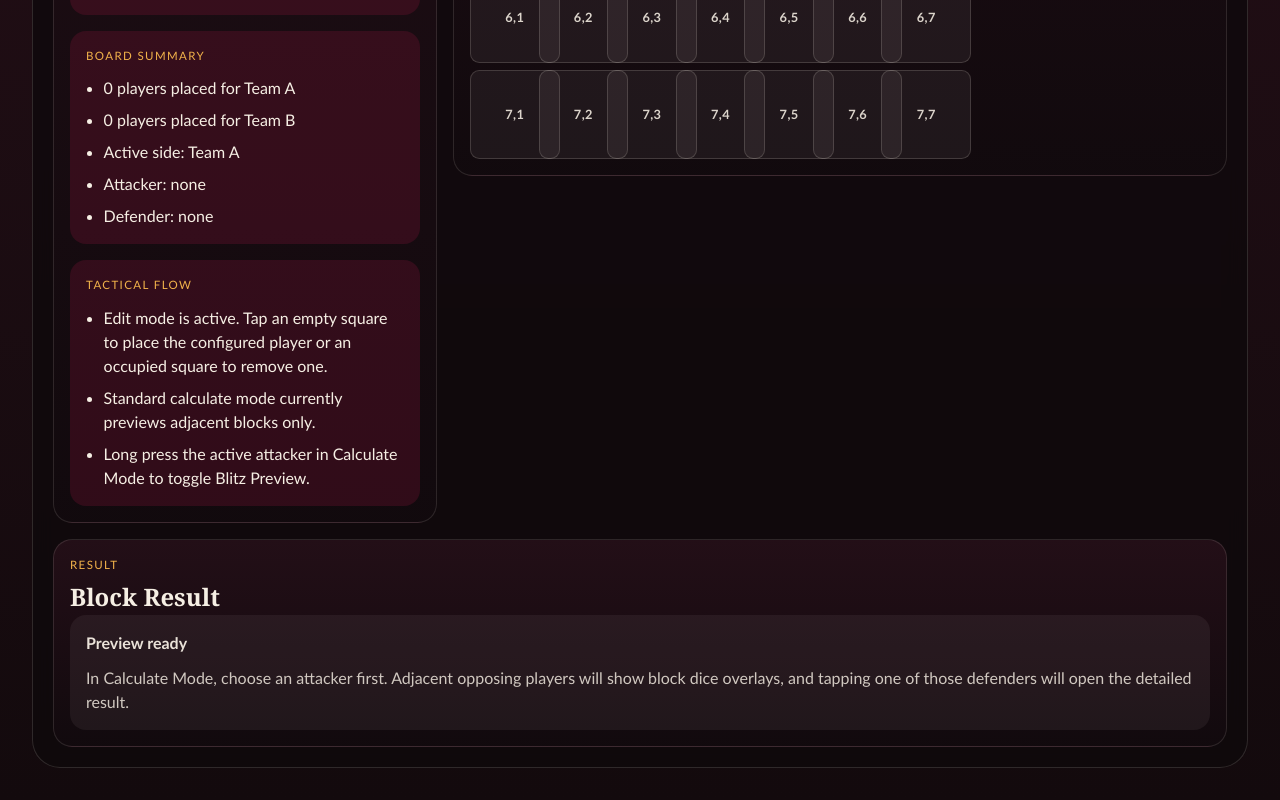
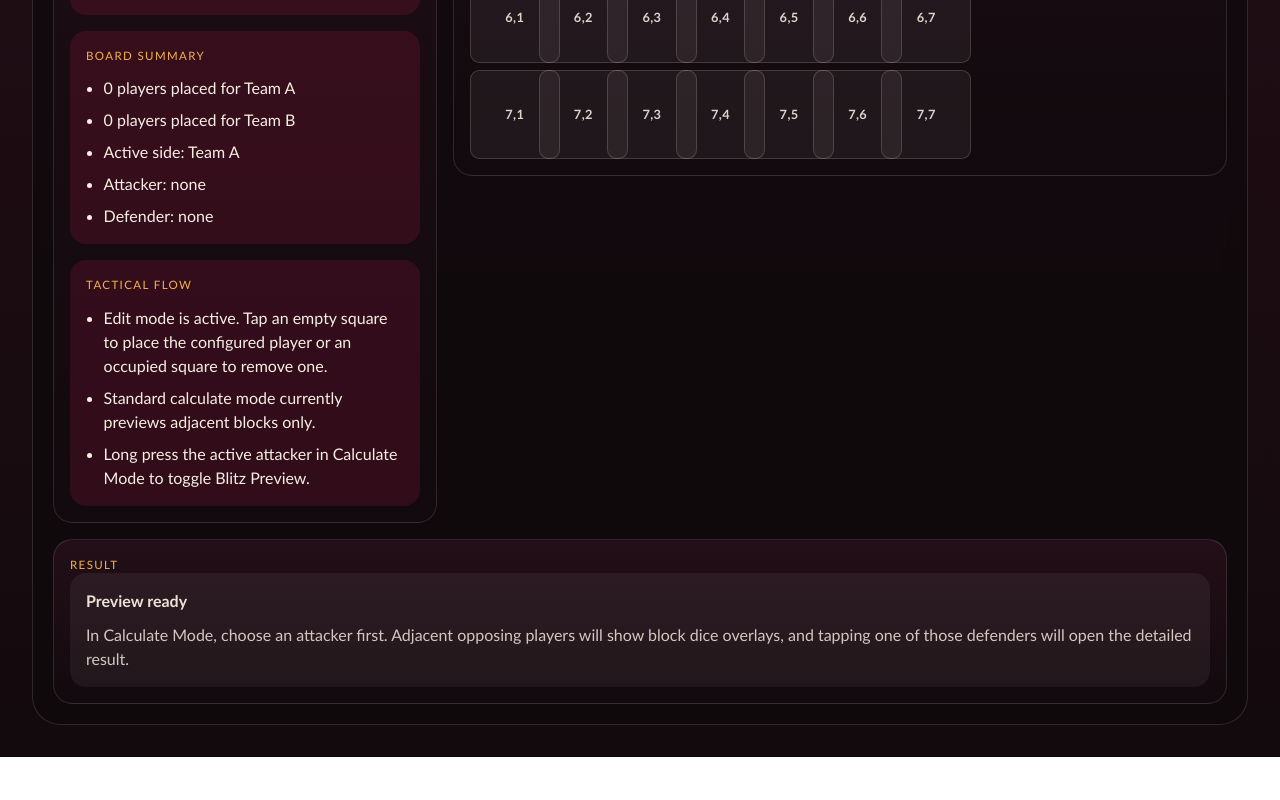
Before and after one commit to safeathomeapp/bloodbowltoolkit, a React (Vite) app: page / in a window 1280 px wide. Shown: the part 1864-2664 px from the top of the page. After the commit the page ends 2621 px from the top, so only its background shows below. Built offline with nearby package versions, Linux system fonts and the light colour scheme.

Commit message:
chore: simplify result header

```diff
--- a/src/tools/block-dice/components/BlockDiceCalculator.tsx
+++ b/src/tools/block-dice/components/BlockDiceCalculator.tsx
@@ -1208,10 +1208,20 @@ export function BlockDiceCalculator() {
 
       <section className={styles.resultsPanel} aria-labelledby="result-title">
         <div className={styles.sectionHeading}>
-          <p className={styles.eyebrow}>Result</p>
-          <h3 id="result-title" className={styles.title}>
-            Block Result
-          </h3>
+          <div className={styles.titleRow}>
+            <p id="result-title" className={styles.eyebrow}>Result</p>
+            {calculation ? (
+              <button
+                type="button"
+                className={styles.whyButton}
+                onClick={() => setIsWhyPanelOpen((current) => !current)}
+                aria-expanded={isWhyPanelOpen}
+                aria-controls="why-panel-inline"
+              >
+                {isWhyPanelOpen ? 'Hide Why' : 'Why?'}
+              </button>
+            ) : null}
+          </div>
         </div>
 
         {calculation ? (
@@ -1229,15 +1239,6 @@ export function BlockDiceCalculator() {
                 </p>
               ) : null}
               <div className={styles.resultActions}>
-                <button
-                  type="button"
-                  className={styles.whyButton}
-                  onClick={() => setIsWhyPanelOpen((current) => !current)}
-                  aria-expanded={isWhyPanelOpen}
-                  aria-controls="why-panel-inline"
-                >
-                  {isWhyPanelOpen ? 'Hide Why' : 'Why?'}
-                </button>
                 {previewMode === 'BLITZ' && currentCandidate ? (
                   <button
                     type="button"
```
Also changed, not shown: 1 other file (tests, documents, lock files or other folders).
